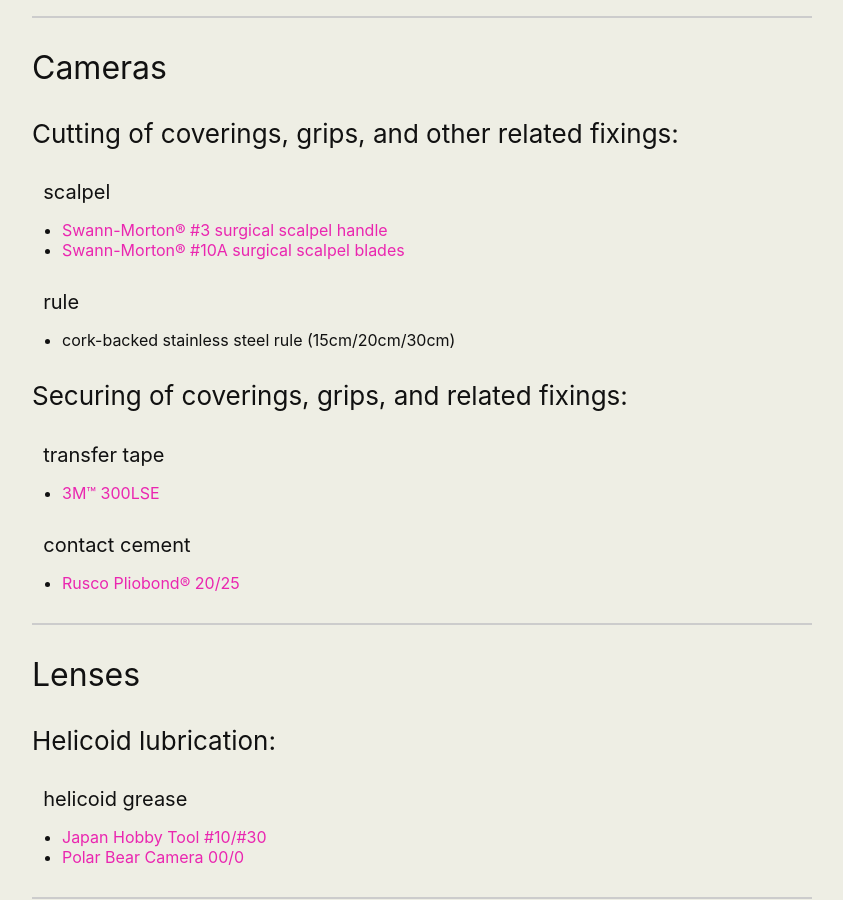
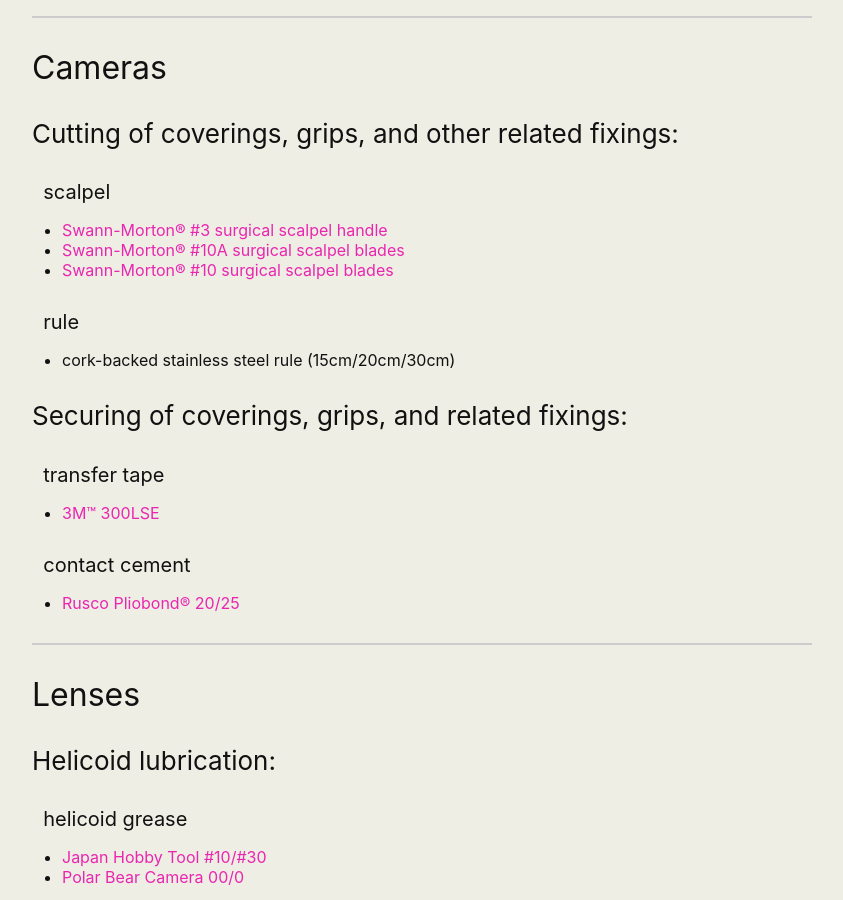
Before and after one commit to martbetz/martbetz.github.io, a Jekyll site: the page built from servicing-and-repair-resources.html, in a window 1280 px wide and 900 px high, scrolled down 371 px. Shown: the whole window, without its empty margins (218-1061 px from the left). Built offline with Jekyll 4.4.1, drawn with Linux system fonts in a browser that asks for light colours.

Commit message:
Update servicing-and-repair-resources.html

```diff
--- a/servicing-and-repair-resources.html
+++ b/servicing-and-repair-resources.html
@@ -23,6 +23,7 @@
 <ul>
 <li><a href="https://www.swann-morton.com/product/123.php">Swann-Morton® #3 surgical scalpel handle</a></li>
 <li><a href="https://www.swann-morton.com/product/17.php">Swann-Morton® #10A surgical scalpel blades</a></li>
+<li><a href="https://www.swann-morton.com/product/16.php">Swann-Morton® #10 surgical scalpel blades</a></li>
 </ul>
 <h4>&nbsp;&nbsp;rule</h4>
 <ul>
```
